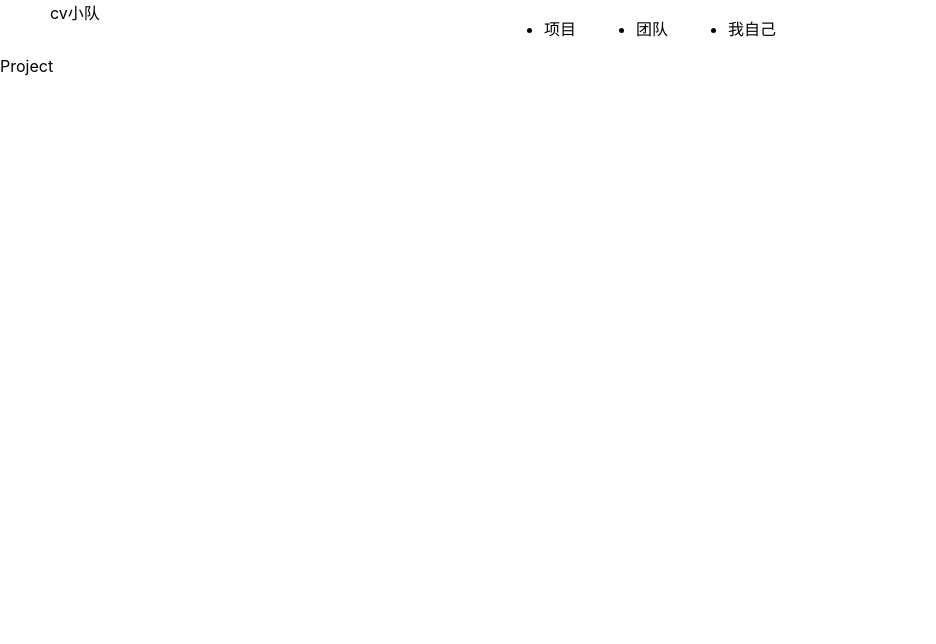
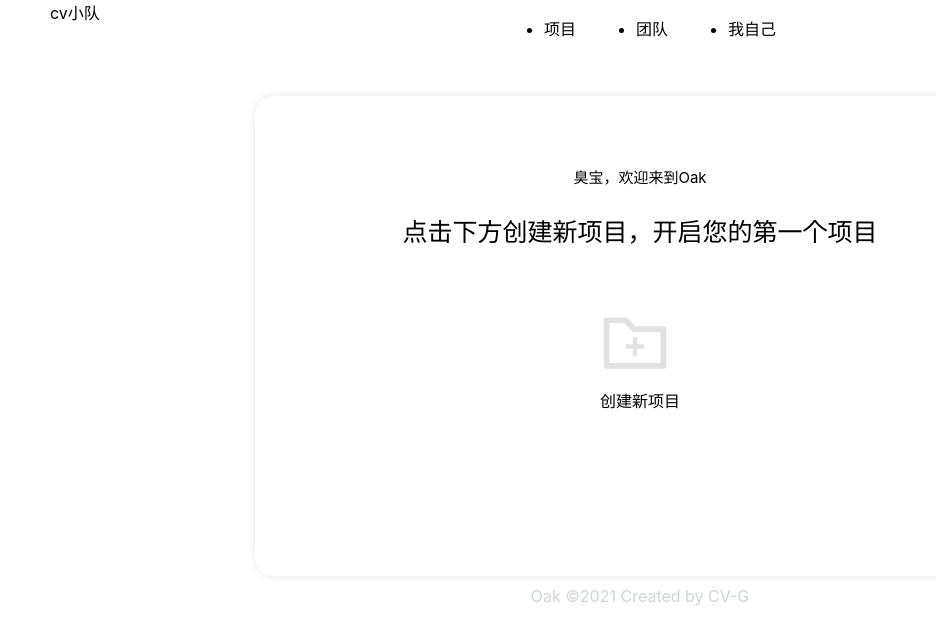
Before and after one commit to xxih/oak-fe, a React (Create React App) app: page /#/ in a window 1280 px wide. Shown: the top 644 px of the page, without its empty margins (0-936 px from the left). Built offline with nearby package versions, Linux system fonts and the light colour scheme; sample sign-in values are in the browser's storage.

Commit message:
feat: 完成noProject页面样式。

```diff
--- a/package.json
+++ b/package.json
@@ -3,6 +3,7 @@
   "version": "0.1.0",
   "private": true,
   "dependencies": {
+    "@ant-design/icons": "^4.7.0",
     "@testing-library/jest-dom": "^5.14.1",
     "@testing-library/react": "^11.2.7",
     "@testing-library/user-event": "^12.8.3",
--- a/src/index.css
+++ b/src/index.css
@@ -6,7 +6,12 @@ body {
   -webkit-font-smoothing: antialiased;
   -moz-osx-font-smoothing: grayscale;
 }
-
+#root{
+  height: 100%;
+}
+#root>.App{
+  height: 100%;
+}
 code {
   font-family: source-code-pro, Menlo, Monaco, Consolas, 'Courier New',
     monospace;
--- a/src/views/PageFrame/PageFrame.js
+++ b/src/views/PageFrame/PageFrame.js
@@ -5,7 +5,7 @@ import style from './PageFrame.module.scss'
 import Project from './Project/Project.js'
 import Team from './Team/Team.js'
 import Mine from './Mine/Mine.js'
-const { Header, Content  } = Layout;
+const { Header, Content,Footer  } = Layout;
 
 export default function PageFrame() {
   const [current, setCurrent] = useState("Project")
@@ -15,7 +15,7 @@ export default function PageFrame() {
     history.push(e.key)
   }
   return (
-    <Layout className="layout">
+    <Layout className={style.layout}>
       <Header className={style.header}>
         <div className={style.team}>cv小队</div>
         <Menu
@@ -35,7 +35,7 @@ export default function PageFrame() {
           </Menu.Item>
         </Menu>
       </Header>
-      <Content>
+      <Content className={style.content}>
         <Switch>
           <Route exact path="/">
             <Project></Project>
@@ -51,6 +51,7 @@ export default function PageFrame() {
           </Route>
         </Switch>
       </Content>
+      <Footer className={style.footer}>Oak ©2021 Created by CV-G</Footer>
     </Layout>
   )
 }
--- a/src/views/PageFrame/PageFrame.module.scss
+++ b/src/views/PageFrame/PageFrame.module.scss
@@ -1,3 +1,6 @@
+.layout{
+  background-color: #fff;
+}
 .header{
   display: flex;
   justify-content: center;
@@ -17,3 +20,12 @@
     }
   }
 }
+.content{
+  background-color: #fff;
+}
+.footer{
+  margin-top: 10px;
+  background-color: #fff;
+  text-align: center;
+  color: rgb(207, 213, 218);
+}
--- /dev/null
+++ b/src/views/PageFrame/Project/NoProject.js
@@ -0,0 +1,17 @@
+import React from 'react'
+import style from './NoProject.module.scss'
+import {
+  FolderAddOutlined
+} from '@ant-design/icons';
+export default function NoProject() {
+  return (
+    <div className={style.container}>
+      <div className={style.smallText}>臭宝，欢迎来到Oak</div>
+      <div className={style.bigText}>点击下方创建新项目，开启您的第一个项目</div>
+      <div className={style.btn}>
+        <FolderAddOutlined className={style.icon}/>
+        <div className={style.tips}>创建新项目</div>
+      </div>
+    </div>
+  )
+}
--- /dev/null
+++ b/src/views/PageFrame/Project/NoProject.module.scss
@@ -0,0 +1,29 @@
+.container{
+  display: flex;
+  flex-direction: column;
+  align-items: center;
+  .smallText{
+    margin-top: 70px;
+    font-size: 15px;
+  }
+  .bigText{
+    font-size: 25px;
+    margin-top: 25px;
+  }
+  .btn{
+    padding: 20px;
+    border-radius: 20px;
+    margin-top: 40px;
+    cursor: pointer;
+    .icon{
+      font-size: 70px;
+      color: rgb(226, 226, 226);
+    }
+    .tips{
+      margin-top: 10px;
+    }
+  }
+}
+.btn:hover{
+  background-color: rgba(240, 240, 240, 0.63);
+}
--- a/src/views/PageFrame/Project/Project.js
+++ b/src/views/PageFrame/Project/Project.js
@@ -1,9 +1,18 @@
-import React from 'react'
-
+import React, { useState } from 'react'
+import style from './Project.module.scss'
+import NoProject from './NoProject'
 export default function Project() {
+  const [noProject, setNoProject] = useState(1)
   return (
-    <div>
-      Project
+    <div className={style.container}>
+      <div className={style.box}>
+        {
+          noProject?<NoProject/>:
+          (
+            <div>has</div>
+          )
+        }
+      </div>
     </div>
   )
 }
--- /dev/null
+++ b/src/views/PageFrame/Project/Project.module.scss
@@ -0,0 +1,14 @@
+.container{
+  height: 100%;
+  width: 100%;
+  display: flex;
+  justify-content: center;
+}
+.box{
+  // border: 1px solid #ddd;
+  width: 770px;
+  height: 480px;
+  margin-top: 40px;
+  border-radius: 20px;
+  box-shadow: rgb(230, 232, 236) 0 0 10px;
+}
```
Also changed, not shown: 1 other file (tests, documents, lock files or other folders).
